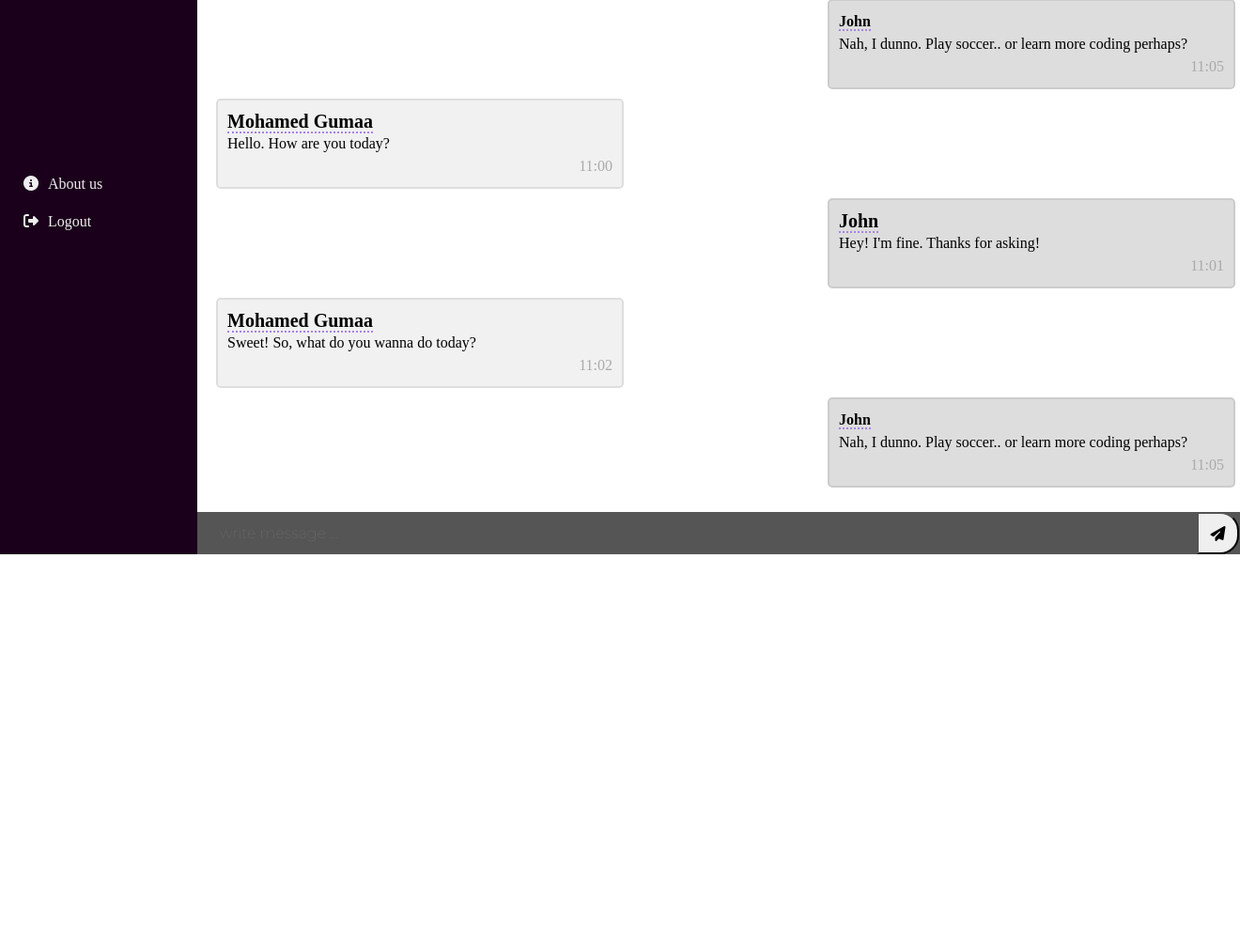
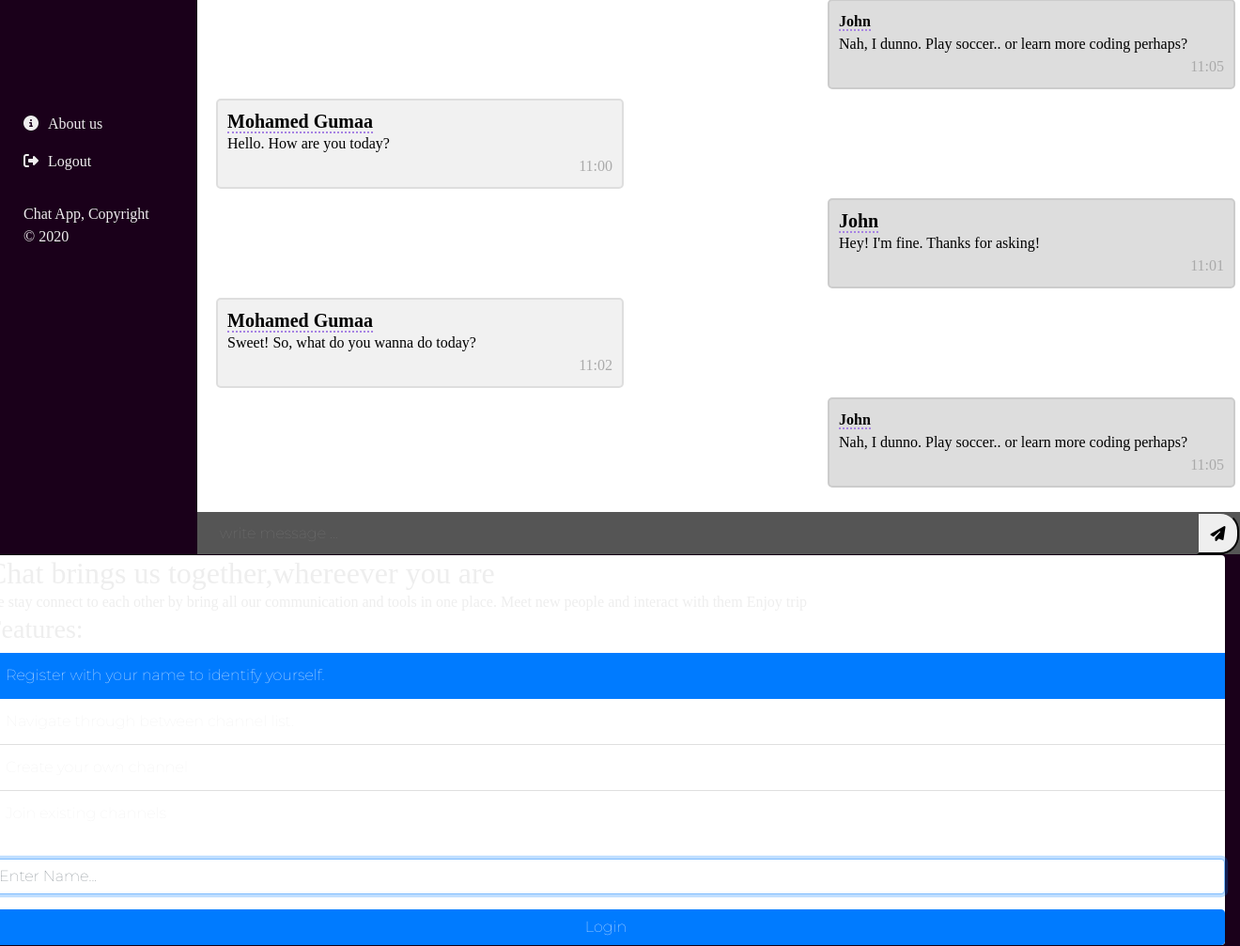
Before and after one commit to MohGumaa/Message-chat-app, a Flask app: page / in a window 1320 px wide; the page is wider, and only the part inside the window is pictured. Shown: the part 1680-2687 px from the top of that part at 94% size. Before the commit the page ends 2270 px from the top of that part, so only its background shows below. Run offline with Flask 2, Linux system fonts and the light colour scheme; some libraries are stand-ins or nearby versions.

Commit message:
update the name form and display with style

```diff
--- a/templates/index.html
+++ b/templates/index.html
@@ -28,7 +28,7 @@
       <!-- Left side Nag and icon -->
       <div class="col-md-3 col-lg-2" id="left">
         <h1><i class="fas fa-ellipsis-h"></i>Chat</h1>
-        <p class="mt-2"><i class="fas fa-user"></i>Welcome: John</p>
+        <p class="mt-2"><i class="fas fa-user"></i>Welcome: <strong></strong></p>
 
         <div class="d-flex flex-column mt-5">
           <p><i class="fas fa-plus"></i>New Channel</p>
@@ -36,6 +36,7 @@
           <p><i class="fas fa-history"></i>History</p>
           <p class="mt-auto"><i class="fas fa-info-circle"></i>About us</p>
           <p class="mb-4"><i class="fas fa-sign-out-alt"></i>Logout</p>
+          <p>Chat App, Copyright &copy; 2020</p>
         </div>
       </div>
 
@@ -161,14 +162,39 @@
         <form action="">
           <input type="text" class="message-input" placeholder="write message ...">
           <button type="submit" class="form-submit"><i class="fa fa-paper-plane"></i></button>
-
-
         </form>
       </div>
     </div>
   </main>
+
   <!-- User Registeration Form -->
-
+  <div id="modal">
+    <div class="modal-content row">
+      <div class="text-content">
+        <h2>Chat brings us together,whereever you are</h2>
+        <p>
+          we stay connect to each other by bring all our communication and
+          tools in one place. Meet new people and interact with them Enjoy trip
+        </p>
+        <h3 class="mb-2">Features:</h3>
+        <ol  class="list-group list-group-flush">
+          <li class="list-group-item active">Register with your name to identify yourself.</li>
+          <li class="list-group-item">Navigate through between channel list.</li>
+          <li class="list-group-item">Create your own channel</li>
+          <li class="list-group-item">Join existing channels</li>
+        </ol>
+      </div>
+      <div id="login">
+        <div class="imgcontainer"><i class="fas fa-user 7x"></i></div>
+        <form id="userRegister">
+          <div class="form-group">
+            <input type="text" class="form-control" id="name" placeholder="Enter Name..." required autofocus autocomplete="off">
+          </div>
+          <button type="submit" id="submitUser" class="btn btn-block btn-primary">Login</button>
+        </form>
+      </div>
+    </div>
+  </div>
   <!-- Script -->
   <script src="{{ url_for('static', filename='index.js') }}"></script>
 </body>
```
